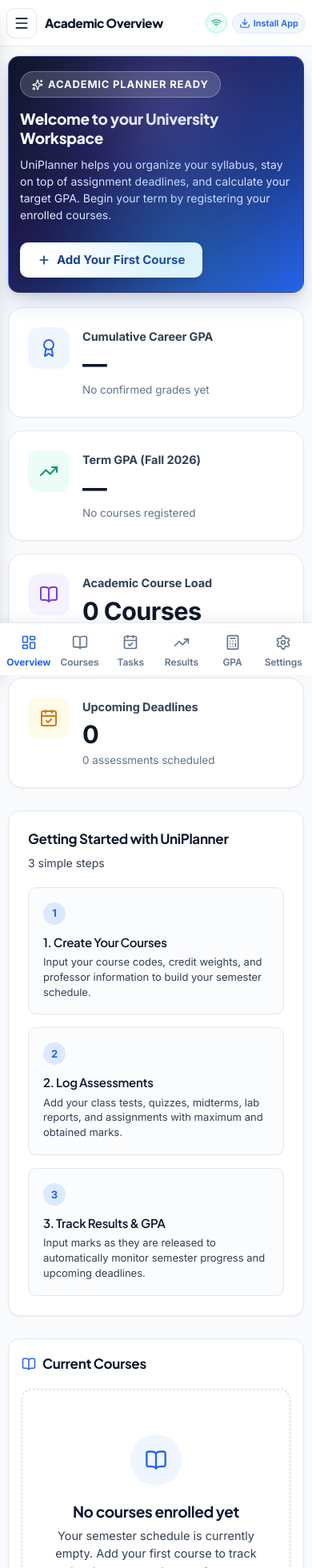
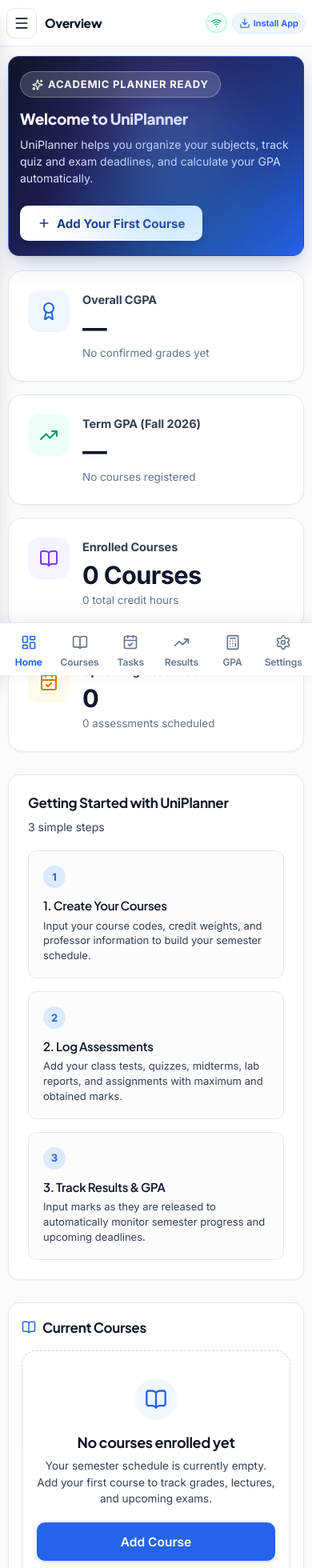
Before and after one commit to ekraislam/uniplanner, a React (Vite) app: page / in a window 390 px wide. Shown: the top 1960 px of the page at 80% size. Built offline with nearby package versions, Linux system fonts and the light colour scheme.

Commit message:
fix(ux): deep responsive balance overhaul and student-friendly terminology simplification

```diff
--- a/scripts/test_back_button_logic.mjs
+++ b/scripts/test_back_button_logic.mjs
@@ -9,7 +9,7 @@
     this.currentIndex = -1;
   }
 
-  replaceState(state, title) {
+  replaceState(state, _title) {
     if (this.currentIndex === -1) {
       this.stack = [state];
       this.currentIndex = 0;
@@ -18,7 +18,7 @@
     }
   }
 
-  pushState(state, title) {
+  pushState(state, _title) {
     this.stack = this.stack.slice(0, this.currentIndex + 1);
     this.stack.push(state);
     this.currentIndex++;
--- a/src/components/layout/BottomNav.tsx
+++ b/src/components/layout/BottomNav.tsx
@@ -21,7 +21,7 @@
   const { activeSection, setActiveSection, courses, assessments } = usePlanner();
 
   const items: BottomNavItem[] = [
-    { id: 'dashboard', label: 'Overview', icon: LayoutDashboard },
+    { id: 'dashboard', label: 'Home', icon: LayoutDashboard },
     { id: 'courses', label: 'Courses', icon: BookOpen, badge: courses.length > 0 ? courses.length : undefined },
     { id: 'assessments', label: 'Tasks', icon: CalendarCheck, badge: assessments.length > 0 ? assessments.length : undefined },
     { id: 'results', label: 'Results', icon: TrendingUp },
--- a/src/components/layout/Header.tsx
+++ b/src/components/layout/Header.tsx
@@ -6,30 +6,31 @@
 
 const SECTION_TITLES: Record<NavSection, { title: string; subtitle: string }> = {
   dashboard: {
-    title: 'Academic Overview',
-    subtitle: 'Unified student dashboard & term progress',
+    title: 'Overview',
+    subtitle: 'Your study summary and term progress',
   },
   courses: {
-    title: 'Enrolled Courses',
-    subtitle: 'Manage syllabus, credit hours, and modules',
+    title: 'Courses',
+    subtitle: 'Your subjects, credits, and target grades',
   },
   assessments: {
-    title: 'Assessments & Deadlines',
-    subtitle: 'Assignments, quizzes, labs, and examination schedule',
+    title: 'Exams & Tasks',
+    subtitle: 'Quizzes, midterms, assignments & finals',
   },
   results: {
-    title: 'Results Analysis',
-    subtitle: 'Grade distribution, trends, and milestone statistics',
+    title: 'Grade Analytics',
+    subtitle: 'Marks breakdown and academic performance',
   },
   'gpa-calculator': {
-    title: 'GPA Calculator & Planner',
-    subtitle: 'Target forecasting and cumulative grade simulation',
+    title: 'GPA Calculator',
+    subtitle: 'Calculate your term GPA and target CGPA',
   },
   settings: {
-    title: 'Academic Settings',
-    subtitle: 'Grading scale standards, profile, and system preferences',
+    title: 'Settings',
+    subtitle: 'Grading scale, profile, and system settings',
   },
 };
+
 
 export const Header: React.FC = () => {
   const { activeSection, toggleSidebar, settings, openAddCourseModal, openInstallModal } = usePlanner();
--- a/src/components/layout/Sidebar.tsx
+++ b/src/components/layout/Sidebar.tsx
@@ -26,11 +26,12 @@
 const NAV_ITEMS: NavItemConfig[] = [
   { id: 'dashboard', label: 'Dashboard', icon: LayoutDashboard },
   { id: 'courses', label: 'Courses', icon: BookOpen, showCount: true },
-  { id: 'assessments', label: 'Assessments', icon: CalendarCheck, showCount: true },
-  { id: 'results', label: 'Results Analysis', icon: TrendingUp },
+  { id: 'assessments', label: 'Exams & Tasks', icon: CalendarCheck, showCount: true },
+  { id: 'results', label: 'Grade Analytics', icon: TrendingUp },
   { id: 'gpa-calculator', label: 'GPA Calculator', icon: Calculator },
   { id: 'settings', label: 'Settings', icon: Settings },
 ];
+
 
 export const Sidebar: React.FC = () => {
   const {
--- a/src/components/views/AssessmentsView.tsx
+++ b/src/components/views/AssessmentsView.tsx
@@ -46,7 +46,7 @@
       <div className="view-header">
         <div className="view-title-group">
           <h2>
-            Assessments & Deliverables
+            Exams & Assignments
             {assessments.length > 0 && (
               <span
                 style={{
@@ -60,7 +60,7 @@
               </span>
             )}
           </h2>
-          <p>Track examinations, quizzes, assignments, and practical project deliverables</p>
+          <p>Track quizzes, midterms, assignments, and finals</p>
         </div>
 
         {courses.length > 0 && (
@@ -78,16 +78,16 @@
       {courses.length === 0 ? (
         <EmptyState
           icon={<BookOpen size={32} />}
-          title="Create a course before scheduling assessments"
-          description="Assessments must belong to an enrolled course to organize weightings and calculate grades properly. Start by creating your first course."
+          title="Add a course first"
+          description="You need to add at least one course before adding quizzes, assignments, or exams."
           actionText="Add Your First Course"
           onAction={() => openAddCourseModal()}
         />
       ) : assessments.length === 0 ? (
         <EmptyState
           icon={<CalendarCheck size={32} />}
-          title="No assessments created yet"
-          description={`You have ${courses.length} course${courses.length > 1 ? 's' : ''} enrolled. Start tracking midterms, quizzes, class tests, and project assignments.`}
+          title="No exams or tasks added yet"
+          description={`You have ${courses.length} course${courses.length > 1 ? 's' : ''} enrolled. Add your upcoming quizzes, midterms, and assignments to stay on track.`}
           actionText="Add First Assessment"
           onAction={() => openAddAssessmentModal()}
         />
--- a/src/components/views/CoursesView.tsx
+++ b/src/components/views/CoursesView.tsx
@@ -19,7 +19,7 @@
       <div className="view-header">
         <div className="view-title-group">
           <h2>
-            Academic Courses
+            Courses
             {courses.length > 0 && (
               <span
                 style={{
@@ -33,7 +33,7 @@
               </span>
             )}
           </h2>
-          <p>Manage your curriculum, credit weights, and syllabus targets</p>
+          <p>Manage your enrolled subjects, credits, and target grades</p>
         </div>
         <button
           type="button"
@@ -48,11 +48,12 @@
       {courses.length === 0 ? (
         <EmptyState
           icon={<BookOpen size={32} />}
-          title="No courses registered yet"
-          description="Courses are the backbone of UniPlanner. By adding a course, you can track assessment weights, deadlines, and automatically compute your semester GPA."
+          title="No courses added yet"
+          description="Add your courses to track assignments, exams, and calculate your GPA automatically."
           actionText="Add Your First Course"
           onAction={() => openAddCourseModal()}
         />
+
       ) : (
         <div className="courses-grid">
           {courses.map((course) => {
--- a/src/components/views/DashboardView.tsx
+++ b/src/components/views/DashboardView.tsx
@@ -57,17 +57,17 @@
           {courses.length > 0
             ? settings.studentName
               ? `Welcome back, ${settings.studentName}`
-              : 'Your Academic Command Center'
-            : 'Welcome to your University Workspace'}
+              : 'Welcome to UniPlanner'
+            : 'Welcome to UniPlanner'}
         </h2>
         <p className="welcome-text">
           {courses.length > 0 ? (
             <>
-              You have <strong>{courses.length} enrolled courses</strong> ({totalCredits} credit hours) and{' '}
-              <strong>{upcomingDeadlines.length} upcoming deadlines</strong> in {settings.currentTerm}. Keep your momentum going!
+              You have <strong>{courses.length} enrolled courses</strong> ({totalCredits} credits) and{' '}
+              <strong>{upcomingDeadlines.length} upcoming deadlines</strong> in {settings.currentTerm}. Keep up the great work!
             </>
           ) : (
-            'UniPlanner helps you organize your syllabus, stay on top of assignment deadlines, and calculate your target GPA. Begin your term by registering your enrolled courses.'
+            'UniPlanner helps you organize your subjects, track quiz and exam deadlines, and calculate your GPA automatically.'
           )}
         </p>
         <div style={{ display: 'flex', gap: '12px', flexWrap: 'wrap' }}>
@@ -95,7 +95,7 @@
       {/* Top Level Metric Cards (4 Balanced Spacious Cards) */}
       <div className="stat-grid">
         <StatCard
-          label="Cumulative Career GPA"
+          label="Overall CGPA"
           value={cumulativeGpa.gpaFormatted}
           subtext={
             cumulativeGpa.confirmedCredits > 0
@@ -121,9 +121,9 @@
           iconColor="#059669"
         />
         <StatCard
-          label="Academic Course Load"
+          label="Enrolled Courses"
           value={`${courses.length} Courses`}
-          subtext={`${totalCredits} registered credit hours`}
+          subtext={`${totalCredits} total credit hours`}
           icon={<BookOpen size={24} />}
           iconBg="#f5f3ff"
           iconColor="#7c3aed"
--- a/src/components/views/GpaCalculatorView.tsx
+++ b/src/components/views/GpaCalculatorView.tsx
@@ -138,8 +138,8 @@
       <div>
         <div className="view-header">
           <div className="view-title-group">
-            <h2>Semester GPA & What-If Simulator</h2>
-            <p>Compute weighted semester GPA and simulate prospective grade scenarios</p>
+            <h2>GPA Calculator & Target Planner</h2>
+            <p>Calculate your semester GPA, confirmed grades, and target CGPA</p>
           </div>
         </div>
 
@@ -147,26 +147,26 @@
         <div className="gpa-summary-card" style={{ marginBottom: '24px' }}>
           <div className="gpa-summary-stat">
             <div className="gpa-big-number">—</div>
-            <div className="gpa-stat-title">Semester Confirmed GPA</div>
+            <div className="gpa-stat-title">Semester GPA</div>
           </div>
           <div className="gpa-summary-stat">
             <div className="gpa-big-number" style={{ color: '#fed7aa' }}>
               —
             </div>
-            <div className="gpa-stat-title">Cumulative GPA</div>
+            <div className="gpa-stat-title">Total CGPA</div>
           </div>
           <div className="gpa-summary-stat">
             <div className="gpa-big-number" style={{ color: '#a7f3d0' }}>
               0
             </div>
-            <div className="gpa-stat-title">Enrolled Credits</div>
+            <div className="gpa-stat-title">Total Credits</div>
           </div>
         </div>
 
         <EmptyState
           icon={<BookOpen size={32} />}
-          title="No registered courses in planner"
-          description="Your official academic record currently has 0 registered courses. Add your courses with their credit hours to compute your weighted semester GPA."
+          title="No courses in planner yet"
+          description="Add your courses with their credit hours to calculate your semester GPA and CGPA automatically."
           actionText="Add Course to Planner"
           onAction={() => openAddCourseModal()}
         />
@@ -178,8 +178,8 @@
     <div>
       <div className="view-header">
         <div className="view-title-group">
-          <h2>Semester GPA & What-If Simulator</h2>
-          <p>Compute weighted semester GPA, confirm official grades, and simulate projections</p>
+          <h2>GPA Calculator & Target Planner</h2>
+          <p>Calculate your semester GPA, confirmed grades, and target CGPA</p>
         </div>
       </div>
 
@@ -189,7 +189,7 @@
           <div className="gpa-big-number">
             {semesterGpa.includedCredits > 0 ? semesterGpa.gpaFormatted : '—'}
           </div>
-          <div className="gpa-stat-title">Semester Confirmed GPA</div>
+          <div className="gpa-stat-title">Semester GPA</div>
           <span style={{ fontSize: '13px', color: '#e2e8f0', marginTop: '6px', display: 'block' }}>
             {semesterGpa.includedCredits > 0
               ? `${semesterGpa.includedCredits} credits (${semesterGpa.includedCourses} courses finalized)`
@@ -205,12 +205,12 @@
             {semesterGpa.isSimulating ? semesterGpa.simulatedGpaFormatted : '—'}
           </div>
           <div className="gpa-stat-title">
-            {semesterGpa.isSimulating ? 'What-If Projected GPA' : 'Projected GPA (Inactive)'}
+            {semesterGpa.isSimulating ? 'Target Projected GPA' : 'Projected GPA (Inactive)'}
           </div>
           <span style={{ fontSize: '13px', color: '#e2e8f0', marginTop: '6px', display: 'block' }}>
             {semesterGpa.isSimulating
-              ? `${semesterGpa.simulatedCoursesCount} hypothetical grade(s) tested`
-              : 'Pick hypothetical grades in table'}
+              ? `${semesterGpa.simulatedCoursesCount} target grade(s) tested`
+              : 'Test target grades in table'}
           </span>
         </div>
 
@@ -218,7 +218,7 @@
           <div className="gpa-big-number" style={{ color: '#38bdf8' }}>
             {cumulativeGpa.confirmedCredits > 0 ? cumulativeGpa.gpaFormatted : '—'}
           </div>
-          <div className="gpa-stat-title">Cumulative Career GPA</div>
+          <div className="gpa-stat-title">Total CGPA</div>
           <span style={{ fontSize: '13px', color: '#e2e8f0', marginTop: '6px', display: 'block' }}>
             {cumulativeGpa.confirmedCredits > 0
               ? `${cumulativeGpa.confirmedCredits} credits completed (${cumulativeGpa.confirmedCourses} courses)`
--- a/src/components/views/ResultsAnalysisView.tsx
+++ b/src/components/views/ResultsAnalysisView.tsx
@@ -42,14 +42,14 @@
       <div>
         <div className="view-header">
           <div className="view-title-group">
-            <h2>Results & Grade Analysis</h2>
-            <p>Course-specific marks distribution, confirmed vs pending grades, and target forecasts</p>
+            <h2>Grade Summary & Analytics</h2>
+            <p>Marks breakdown, confirmed grades, and target forecasts per course</p>
           </div>
         </div>
         <EmptyState
           icon={<TrendingUp size={32} />}
-          title="No courses enrolled yet"
-          description="Performance analysis, marks distributions, and target grade calculations are tracked per course. Start by adding your first course."
+          title="No courses added yet"
+          description="Marks breakdown and target grade analysis are tracked per course. Start by adding your first course."
           actionText="Add Your First Course"
           onAction={() => openAddCourseModal()}
         />
@@ -189,9 +189,10 @@
       {/* View Header */}
       <div className="view-header">
         <div className="view-title-group">
-          <h2>Results & Grade Analysis</h2>
-          <p>Course-specific marks distribution, confirmed vs pending grades, and target forecasts</p>
+          <h2>Grade Summary & Analytics</h2>
+          <p>Marks breakdown, confirmed grades, and target forecasts per course</p>
         </div>
+
 
         {activeCourse && (
           <div style={{ display: 'flex', gap: '8px', flexWrap: 'wrap' }}>
--- a/src/index.css
+++ b/src/index.css
@@ -1199,8 +1199,37 @@
 }
 
 /* ==========================================================================
+   View Header & Section Title Groups
+   ========================================================================== */
+
+.view-header {
+  display: flex;
+  align-items: center;
+  justify-content: space-between;
+  gap: 16px;
+  margin-bottom: 24px;
+  flex-wrap: wrap;
+}
+
+.view-title-group h2 {
+  font-size: 24px;
+  font-weight: 800;
+  color: var(--text-main);
+  letter-spacing: -0.4px;
+  line-height: 1.25;
+  margin-bottom: 4px;
+}
+
+.view-title-group p {
+  font-size: 14.5px;
+  color: var(--text-dim);
+  line-height: 1.5;
+}
+
+/* ==========================================================================
    Mobile Bottom Navigation Bar
    ========================================================================== */
+
 
 .mobile-bottom-nav {
   display: none;
@@ -1209,11 +1238,9 @@
   left: 0;
   right: 0;
   z-index: 45;
-  background: rgba(255, 255, 255, 0.94);
-  backdrop-filter: blur(16px);
-  -webkit-backdrop-filter: blur(16px);
-  border-top: 1px solid var(--border);
-  box-shadow: 0 -4px 16px rgba(15, 23, 42, 0.06);
+  background: #ffffff;
+  border-top: 1px solid #e2e8f0;
+  box-shadow: 0 -4px 20px rgba(15, 23, 42, 0.08);
   padding-bottom: env(safe-area-inset-bottom, 0px);
 }
 
@@ -1425,7 +1452,61 @@
   }
 
   .main-content {
-    padding: 14px 12px 24px;
+    padding: 14px 12px calc(88px + env(safe-area-inset-bottom, 16px));
+  }
+
+  .view-header {
+    flex-direction: column;
+    align-items: flex-start;
+    gap: 12px;
+    margin-bottom: 18px;
+  }
+
+  .view-title-group h2 {
+    font-size: 20px;
+    letter-spacing: -0.3px;
+  }
+
+  .view-title-group p {
+    font-size: 13.5px;
+    line-height: 1.45;
+  }
+
+  .view-header .btn-primary {
+    width: 100%;
+    justify-content: center;
+  }
+
+  .empty-state-card {
+    padding: 34px 18px;
+    margin: 12px 0 24px;
+    width: 100%;
+    border-radius: var(--radius-xl);
+  }
+
+  .empty-state-icon-box {
+    width: 52px;
+    height: 52px;
+    margin-bottom: 16px;
+  }
+
+  .empty-state-title {
+    font-size: 18px;
+  }
+
+  .empty-state-desc {
+    font-size: 13.5px;
+    line-height: 1.5;
+    margin-bottom: 20px;
+  }
+
+  .empty-state-actions {
+    width: 100%;
+  }
+
+  .empty-state-actions .btn-primary {
+    width: 100%;
+    justify-content: center;
   }
 
   .welcome-banner {
@@ -1496,21 +1577,24 @@
     padding: 16px 18px calc(16px + env(safe-area-inset-bottom, 12px));
   }
 
-  /* GPA Summary Card on Mobile */
+  /* GPA Summary Card on Mobile (Balanced 3-column command bar) */
   .gpa-summary-card {
     display: grid;
-    grid-template-columns: 1fr 1fr;
-    gap: 16px;
-    padding: 22px 18px;
+    grid-template-columns: repeat(3, 1fr);
+    gap: 10px;
+    padding: 18px 12px;
     border-radius: var(--radius-lg);
+    text-align: center;
   }
 
   .gpa-big-number {
-    font-size: 34px;
+    font-size: 26px;
+    line-height: 1.1;
+    margin-bottom: 4px;
   }
 
   .gpa-stat-title {
-    font-size: 13px;
+    font-size: 11px;
     font-weight: 700;
   }
 
@@ -1534,13 +1618,25 @@
 
 @media (max-width: 480px) {
   .gpa-summary-card {
-    grid-template-columns: 1fr;
+    grid-template-columns: repeat(3, 1fr);
+    gap: 6px;
+    padding: 16px 8px;
     text-align: center;
   }
 
+  .gpa-big-number {
+    font-size: 22px;
+  }
+
+  .gpa-stat-title {
+    font-size: 10px;
+    letter-spacing: 0;
+  }
+
   .main-content {
-    padding: 12px 10px 20px;
-  }
+    padding: 12px 10px calc(88px + env(safe-area-inset-bottom, 16px));
+  }
+
 
   .section-header-row {
     flex-direction: column;
```
